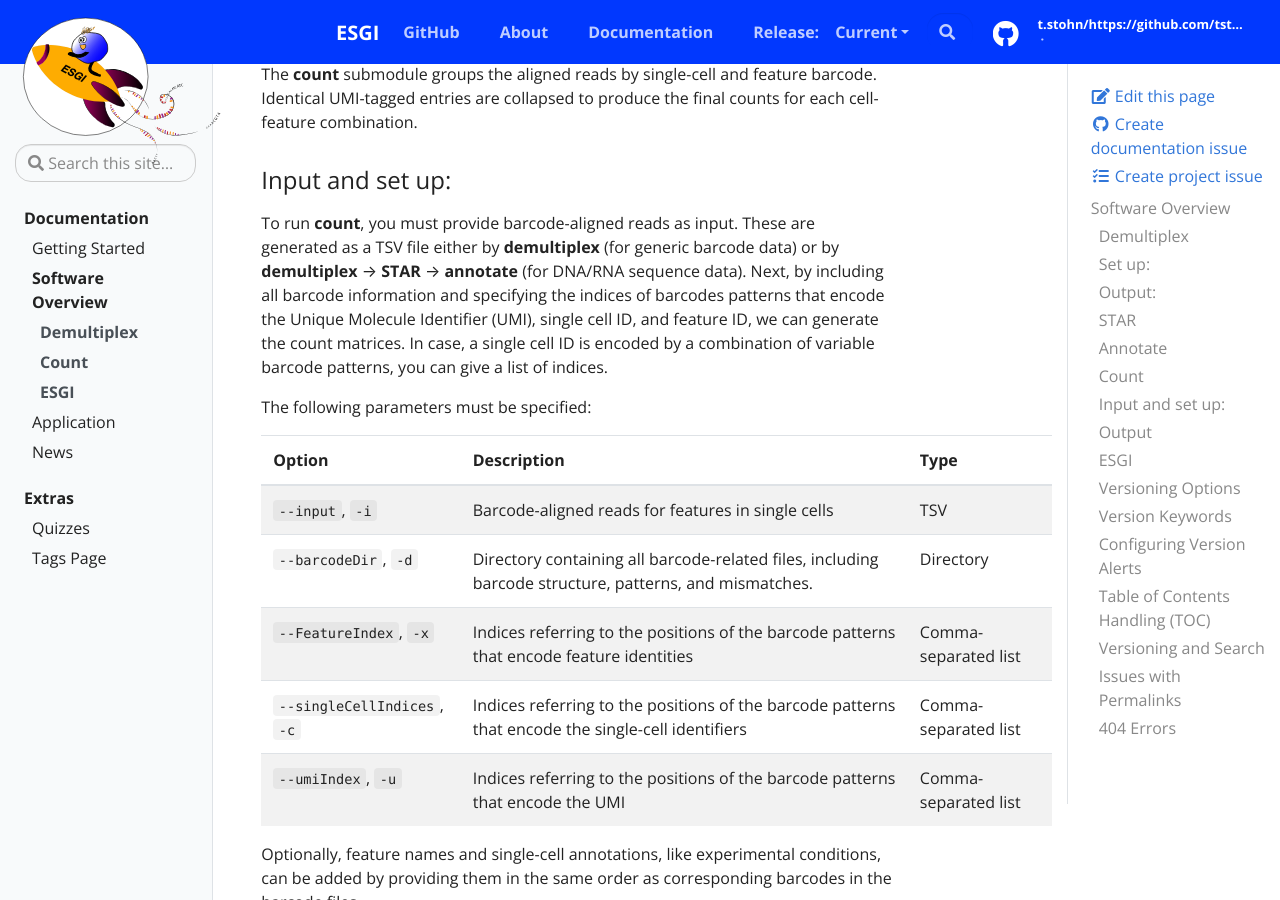
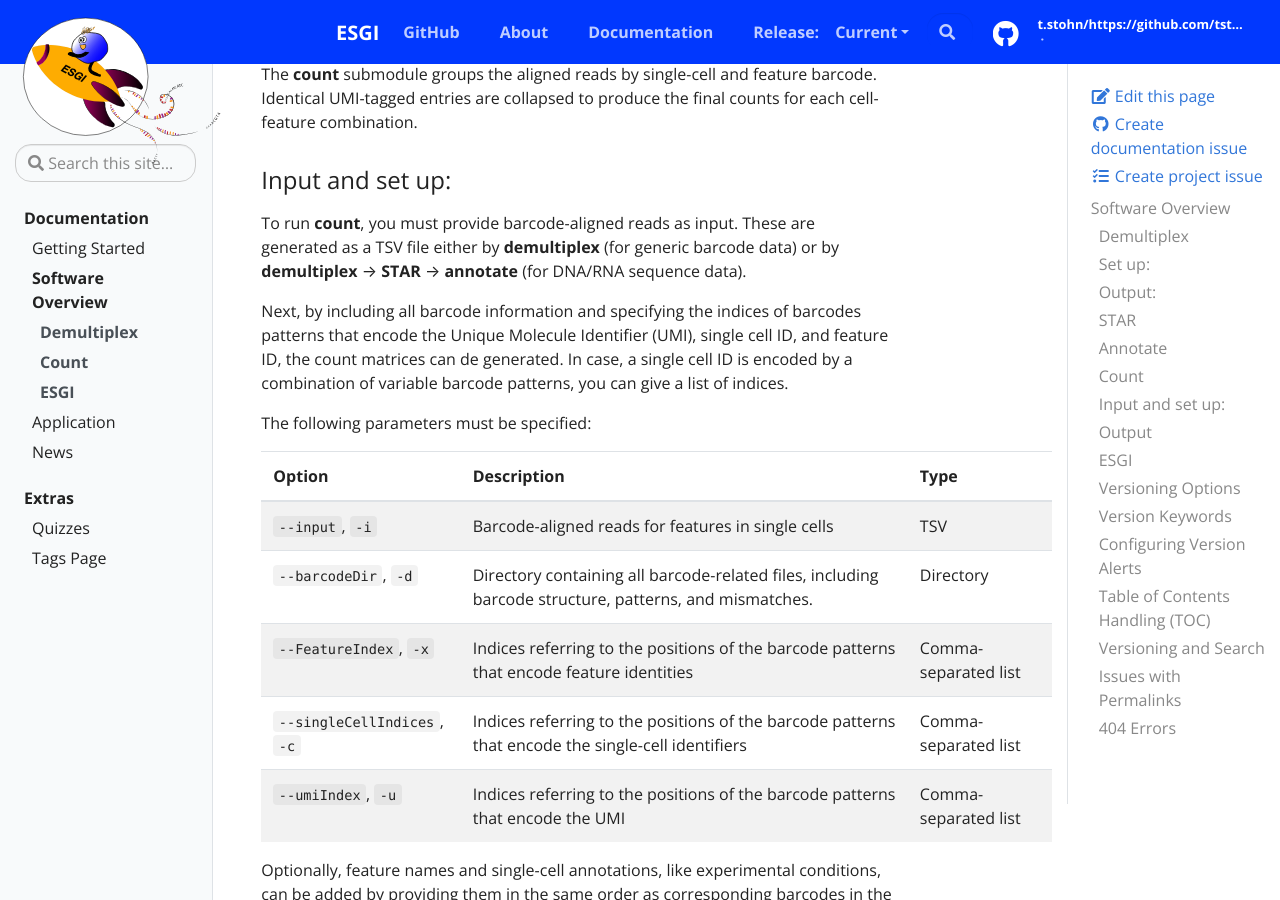
Before and after one commit to tstohn/ESGI.documentation, a Jekyll site: the page built from _docs/software-overview.md, in a window 1280 px wide and 900 px high, scrolled down 3244 px. Built offline with Jekyll 4.4.1, drawn with Linux system fonts in a browser that asks for light colours.

Commit message:
extra space

```diff
--- a/_docs/software-overview.md
+++ b/_docs/software-overview.md
@@ -76,7 +76,9 @@ The output files generated by **STAR** are passed to **annotate**, which integra
 The **count** submodule groups the aligned reads by single-cell and feature barcode. Identical UMI-tagged entries are collapsed to produce the final counts for each cell- feature combination.
 
 ### Input and set up:
-To run **count**, you must provide barcode-aligned reads as input. These are generated as a TSV file either by **demultiplex** (for generic barcode data) or by **demultiplex** → **STAR** → **annotate** (for DNA/RNA sequence data). Next, by including all barcode information and specifying the indices of barcodes patterns that encode the Unique Molecule Identifier (UMI), single cell ID, and feature ID, we can generate the count matrices. In case, a single cell ID is encoded by a combination of variable barcode patterns, you can give a list of indices.
+To run **count**, you must provide barcode-aligned reads as input. These are generated as a TSV file either by **demultiplex** (for generic barcode data) or by **demultiplex** → **STAR** → **annotate** (for DNA/RNA sequence data).
+
+Next, by including all barcode information and specifying the indices of barcodes patterns that encode the Unique Molecule Identifier (UMI), single cell ID, and feature ID, the count matrices can de generated. In case, a single cell ID is encoded by a combination of variable barcode patterns, you can give a list of indices.
 
 The following parameters must be specified:
 
```
